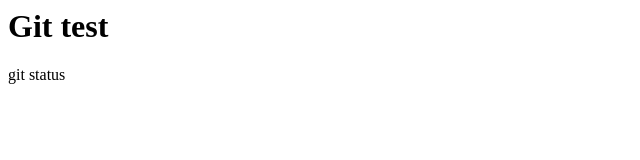
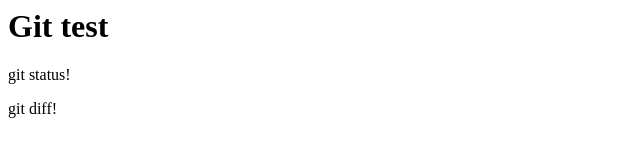
Before and after one commit to l5matsuda/test, a plain HTML site: page index.html in a window 1280 px wide. Shown: the full height of the page, 0-640 px from the left. Drawn offline with Linux system fonts and the light colour scheme.

Commit message:
git diff を追記

```diff
--- a/index.html
+++ b/index.html
@@ -1,2 +1,3 @@
 <h1>Git test</h1>
-<p>git status</p>
+<p>git status!</p>
+<p>git diff!</p>
```
